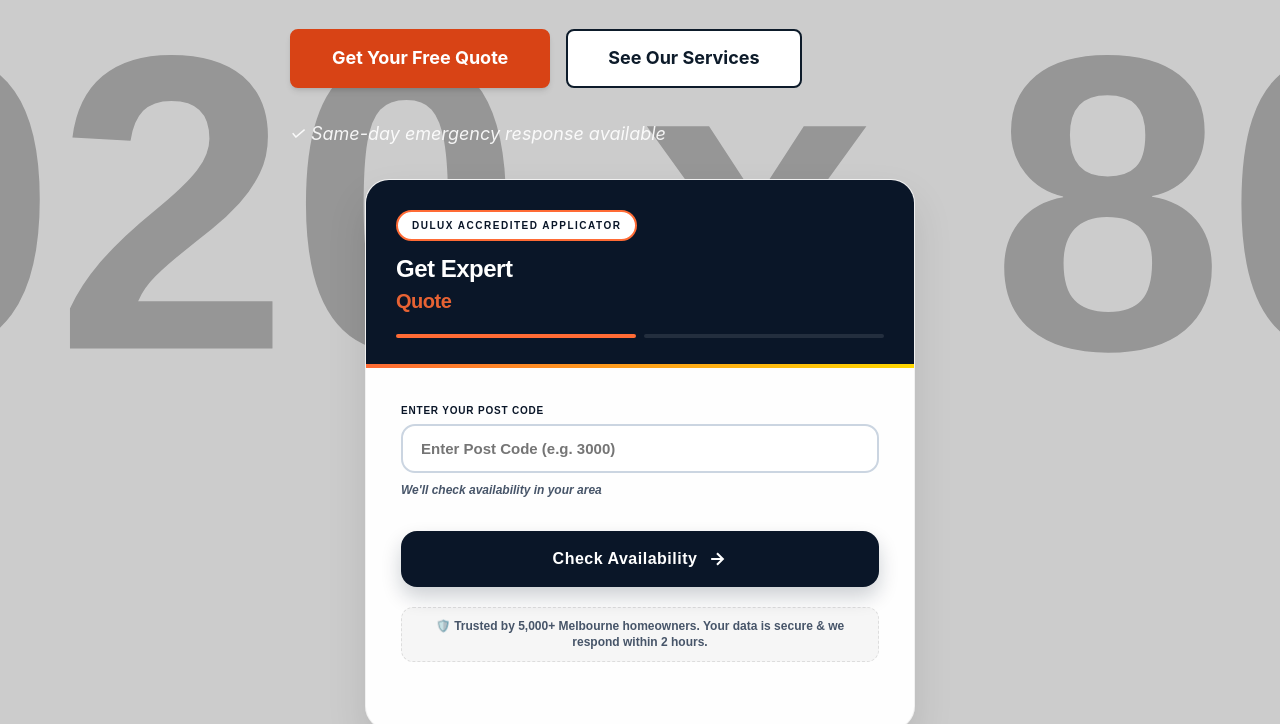
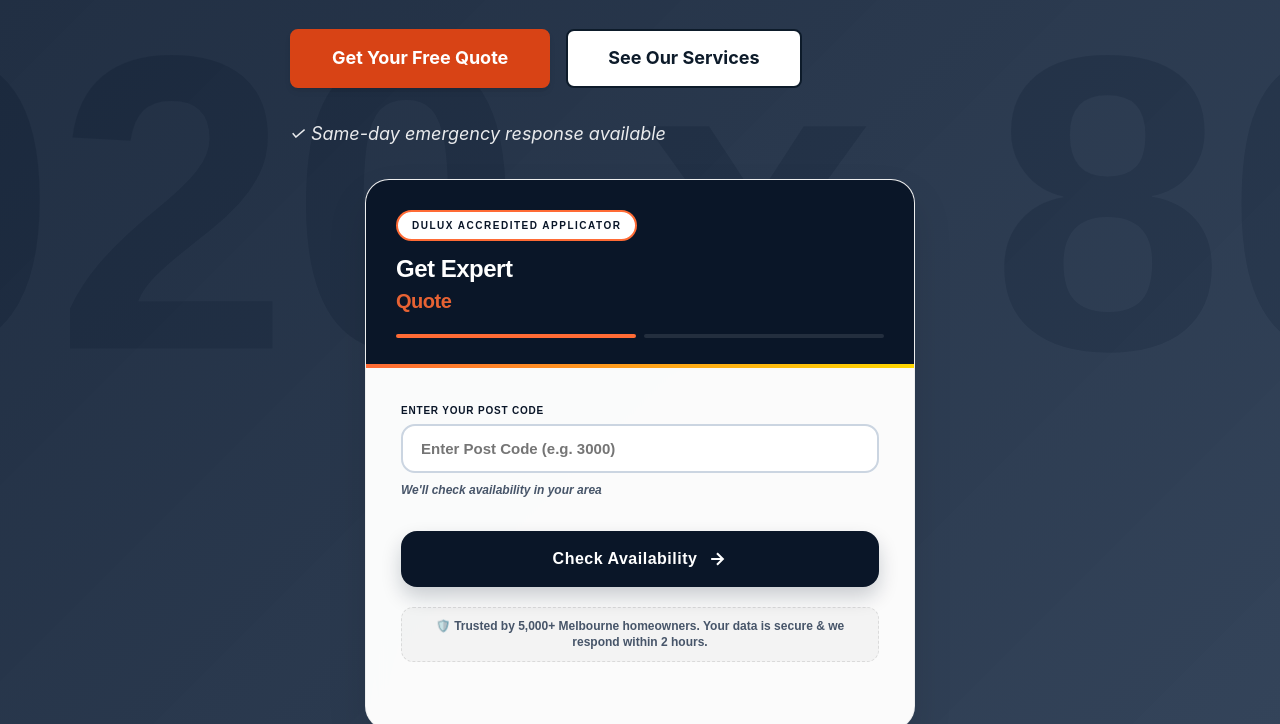
Before and after one commit to getwebface/roofing-site, a plain HTML site: page index.html in a window 1280 px wide. Shown: the part 499-1223 px from the top of the page. Drawn offline with nearby package versions, Linux system fonts and the light colour scheme; no server answers; placeholder pictures from the web are drawn by us.

Commit message:
2nd try images

```diff
--- a/css/sections.css
+++ b/css/sections.css
@@ -37,6 +37,15 @@
   height: 100%;
   object-fit: cover;
   z-index: 0;
+}
+
+/* Overlay for hero background image */
+.hero::before {
+  content: '';
+  position: absolute;
+  inset: 0;
+  background: linear-gradient(135deg, rgba(10, 25, 47, 0.9) 0%, rgba(26, 45, 71, 0.85) 100%);
+  z-index: 1;
 }
 
 /* Hero with video background */
--- a/index.html
+++ b/index.html
@@ -75,7 +75,7 @@
   </div>
 
   <!-- ===== HERO LEAD WEATHER ===== -->
-  <section class="hero" data-section="hero-lead-weather" data-section-id="hero-universal-001" data-theme="themeA" data-slot="section_bg_image">
+  <section class="hero" data-section="hero-lead-weather" data-section-id="hero-universal-001" data-theme="themeA">
     <img data-slot="section_bg_image" class="hero-bg-img" src="https://placehold.co/1920x800/007bff/ffffff?text=Roof+Hero+Background" alt="Background">
     <video data-slot="hero_video_url" class="hero-video-bg" autoplay muted loop style="display: none;">
       <source src="" type="video/mp4">
```
